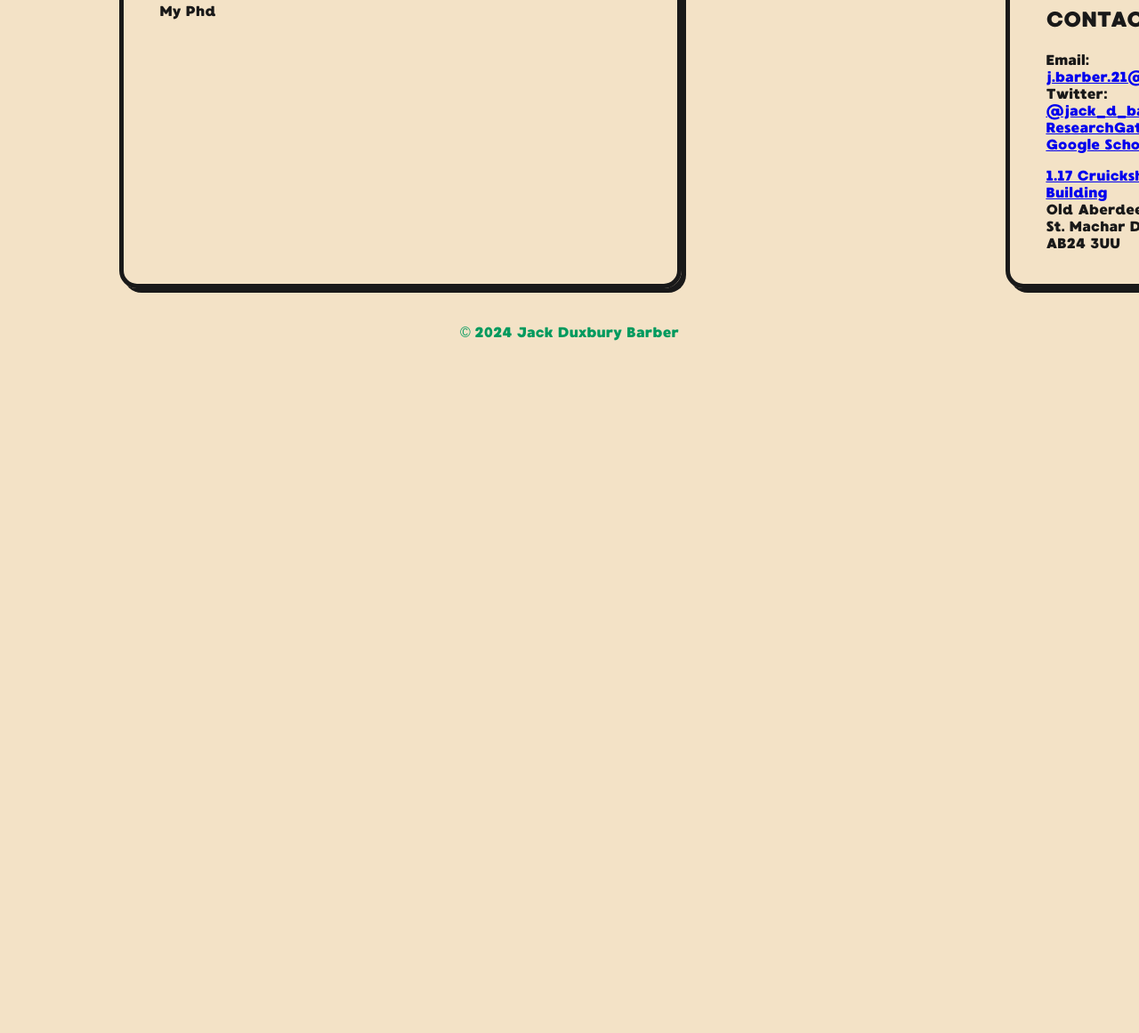
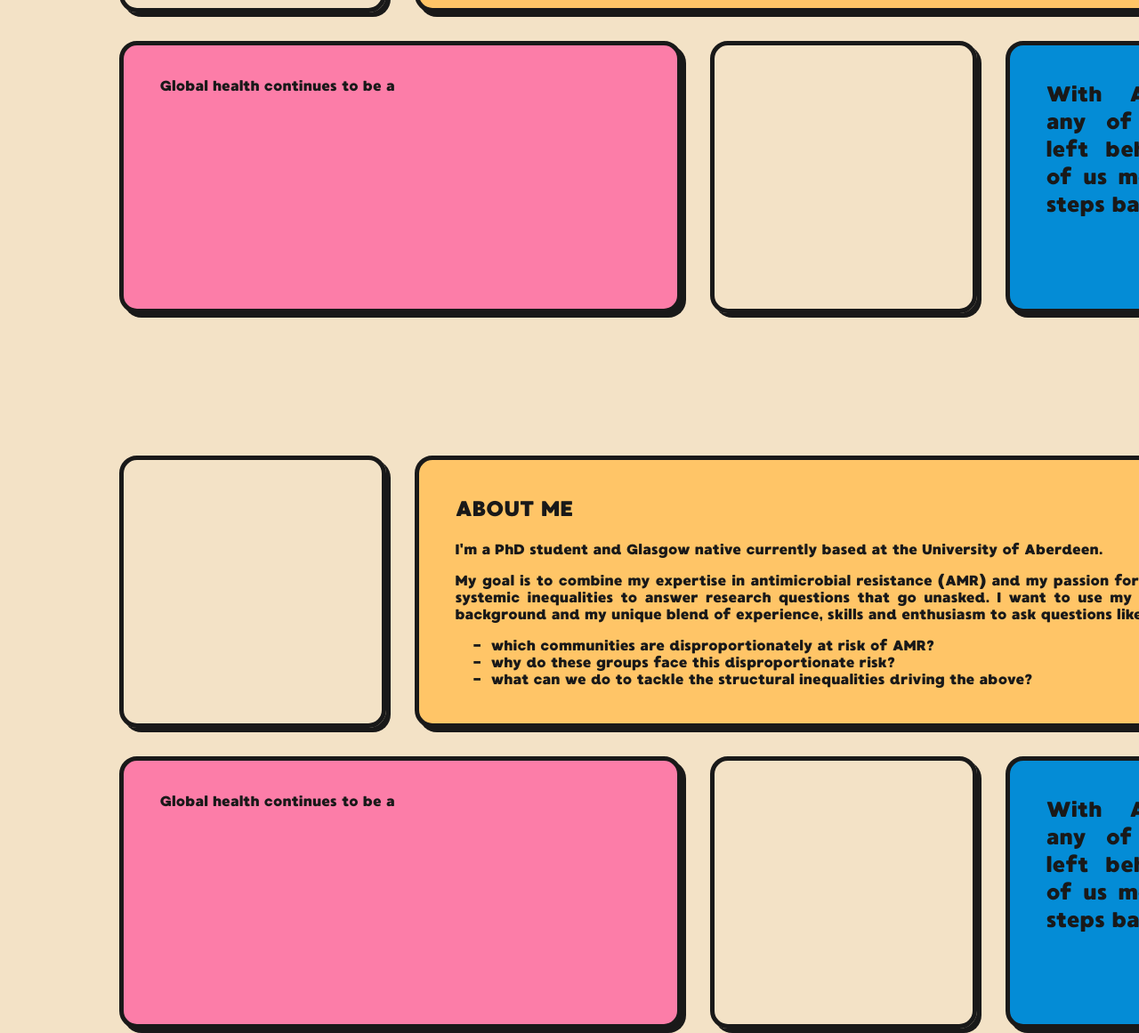
Before and after one commit to jack-d-barber/jack-d-barber.github.io, a plain HTML site: page index.html in a window 1280 px wide. Shown: the part 619-1780 px from the top of the page at 89% size. Before the commit the page ends 1050 px from the top, so only its background shows below. Drawn offline with Linux system fonts and the light colour scheme; a script that the page names is missing.

Commit message:
Update index.html

```diff
--- a/index.html
+++ b/index.html
@@ -18,11 +18,12 @@
         </nav>
     </header>
 
+    <div class="page y mandatory-scroll-snapping">
       <div class="container-grid">
-        <div class="image-container-1">
+          <div class="image-container">
           </div>
 
-        <section id="about" class="about-section container-grid-span-3">
+          <section id="about" class="section-yellow container-grid-span-3">
               <div class="section-content">
                   <h2>ABOUT ME</h2>
                   <p>I'm a PhD student and Glasgow native currently based at the University of Aberdeen.</p>
@@ -35,28 +36,56 @@
               </div>
           </section>
 
-        <section id="work" class="work-section container-grid-span-2">
+          <section id="work" class="section-pink container-grid-span-2">
               <div class="section-content">
-                <p>My Phd</>
+                  <p>Global health continues to be a</>
               </div>
           </section>
 
-        <div class="image-container-2">
+          <div class="image-container">
           </div>
 
-        <section id="contact" class="contact-section grid-col-span-2">
+          <section id="contact" class="section-blue grid-col-span-2">
               <div class="section-content">
-                <h2>CONTACT</h2>
-                <p>Email: <a href="mailto:j.barber.21@abdn.ac.uk" target="_blank">j.barber.21@abdn.ac.uk</a><br>
-                Twitter: <a href="www.x.com/jack_d_barber" target="_blank">@jack_d_barber</a><br>
-                <a href="https://www.researchgate.net/profile/Jack-Duxbury-Barber" target="_blank">ResearchGate</a><br>
-                <a href="https://scholar.google.co.uk/citations?user=oM4us8IAAAAJ&hl" target="_blank">Google Scholar</a></p>
-                <p><a href="https://maps.app.goo.gl/KSqpzPnthtUKYjWV6" target="_blank">1.17 Cruickshank Building</a><br>
-                Old Aberdeen Campus<br>
-                St. Machar Drive<br>
-                AB24 3UU</p>
+                <h2>With AMR, if any of us are left behind, all of us move two steps back.</h2>
               </div>
           </section>
+      </div>
+    </div>
+
+  <div class="page y mandatory-scroll-snapping">
+    <div class="container-grid">
+          <div class="image-container">
+          </div>
+
+          <section id="about" class="section-yellow container-grid-span-3">
+              <div class="section-content">
+                  <h2>ABOUT ME</h2>
+                  <p>I'm a PhD student and Glasgow native currently based at the University of Aberdeen.</p>
+                  <p>My goal is to combine my expertise in antimicrobial resistance (AMR) and my passion for dismantling systemic inequalities to answer research questions that go unasked. I want to use my quantitative background and my unique blend of experience, skills and enthusiasm to ask questions like:<br>
+                  <ul class="dashed-list">
+                      <li>which communities are disproportionately at risk of AMR?</li>
+                      <li>why do these groups face this disproportionate risk?</li>
+                      <li>what can we do to tackle the structural inequalities driving the above?</li>
+                  </ul></p>
+              </div>
+          </section>
+
+          <section id="work" class="section-pink container-grid-span-2">
+              <div class="section-content">
+                  <p>Global health continues to be a</>
+              </div>
+          </section>
+
+          <div class="image-container">
+          </div>
+
+          <section id="contact" class="section-blue grid-col-span-2">
+              <div class="section-content">
+                <h2>With AMR, if any of us are left behind, all of us move two steps back.</h2>
+              </div>
+          </section>
+      </div>
   </div>
 
     <footer>
```
Lines whose indentation alone changed are shown as unchanged.
